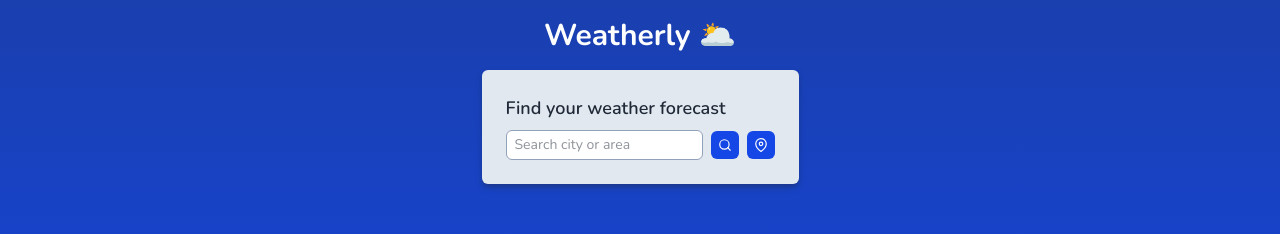
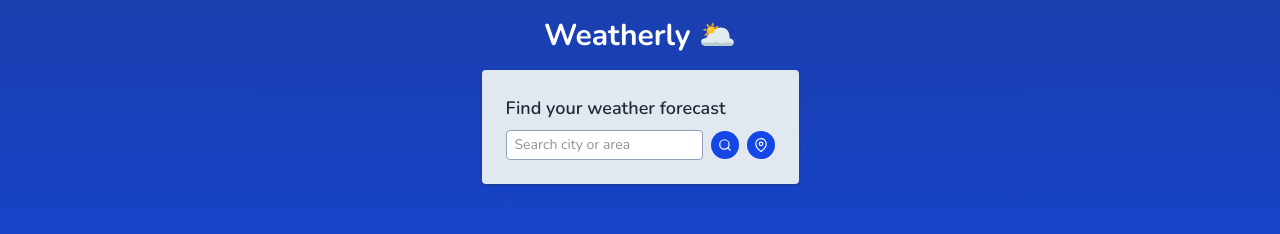
Before and after one commit to jennydigne/weather-app, a Next.js app: page / in a window 1280 px wide. Shown: the part 299-533 px from the top of the page. Built offline with nearby package versions, Linux system fonts and the light colour scheme.

Commit message:
lite ändringar

```diff
--- a/pages/index.js
+++ b/pages/index.js
@@ -66,18 +66,18 @@ export default function Home() {
   return (
     <div className="min-h-screen flex items-center justify-center flex-col bg-gradient-to-b from-blue-900 to-blue-700">
       <h1 className="text-3xl font-bold mb-4 text-white">Weatherly 🌥️</h1>
-      <div className="flex flex-col bg-slate-200 rounded-md shadow-md shadow-blue-900 p-6 w-full max-w-fit">
+      <div className="flex flex-col bg-slate-200 rounded-sm shadow-sm shadow-blue-900 p-6 w-full max-w-fit hover:">
         {!weather && <h2 className="text-lg font-semibold mb-2">Find your weather forecast</h2>}
         <div className="flex items-center">
-          <input className="bg-white border border-slate-400 rounded-md text-sm py-1 px-2" aria-label="search" type="text" placeholder="Search city or area" value={city}
+          <input className="bg-white border border-slate-400 rounded-sm text-sm py-1 px-2 focus:border-slate-800 focus:outline-0" aria-label="search" type="text" placeholder="Search city or area" value={city}
             onChange={(e) => {
               setCity(e.target.value);
               setError("")
             }} />
           <div className="flex gap-2 ml-2">
-            <button title="Search" className="bg-blue-700 text-white rounded-md flex h-7 w-7 items-center justify-center hover:bg-blue-900 hover:cursor-pointer active:scale-95 text-sm"
+            <button title="Search" className="bg-blue-700 text-white rounded-2xl flex h-7 w-7 items-center justify-center hover:bg-blue-900 hover:cursor-pointer active:scale-95 text-sm"
               onClick={handleSearch}><FiSearch /></button>
-            <button title="Use my location" className="self-start bg-blue-700 text-white rounded-md flex h-7 w-7 items-center justify-center hover:bg-blue-900 hover:cursor-pointer active:scale-95 text-sm" onClick={getCurrentLocationWeather}><FiMapPin /></button>
+            <button title="Use my location" className="self-start bg-blue-700 text-white rounded-2xl flex h-7 w-7 items-center justify-center hover:bg-blue-900 hover:cursor-pointer active:scale-95 text-sm" onClick={getCurrentLocationWeather}><FiMapPin /></button>
           </div>
         </div>
         {error && <p className="text-xs mt-2">{error}</p>}
```
